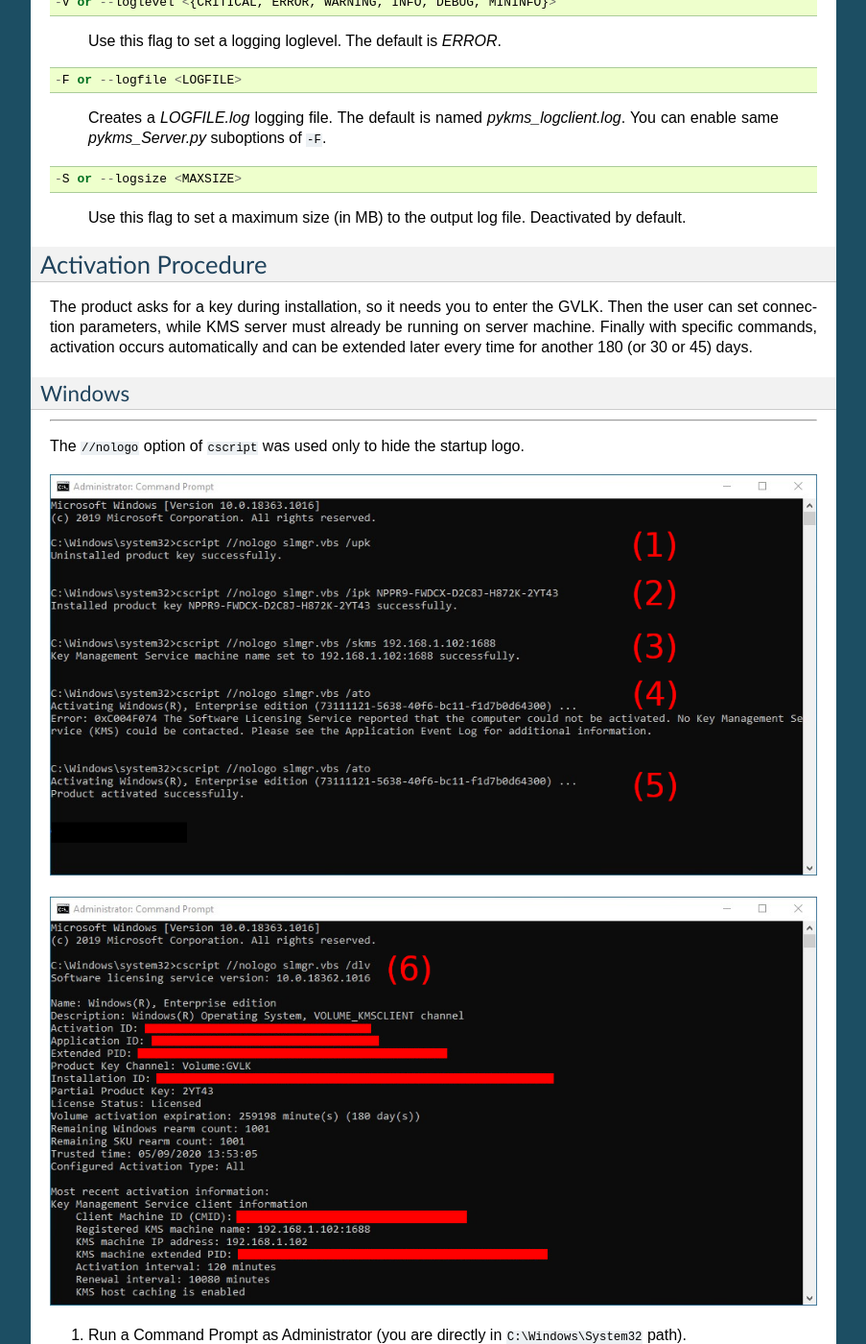
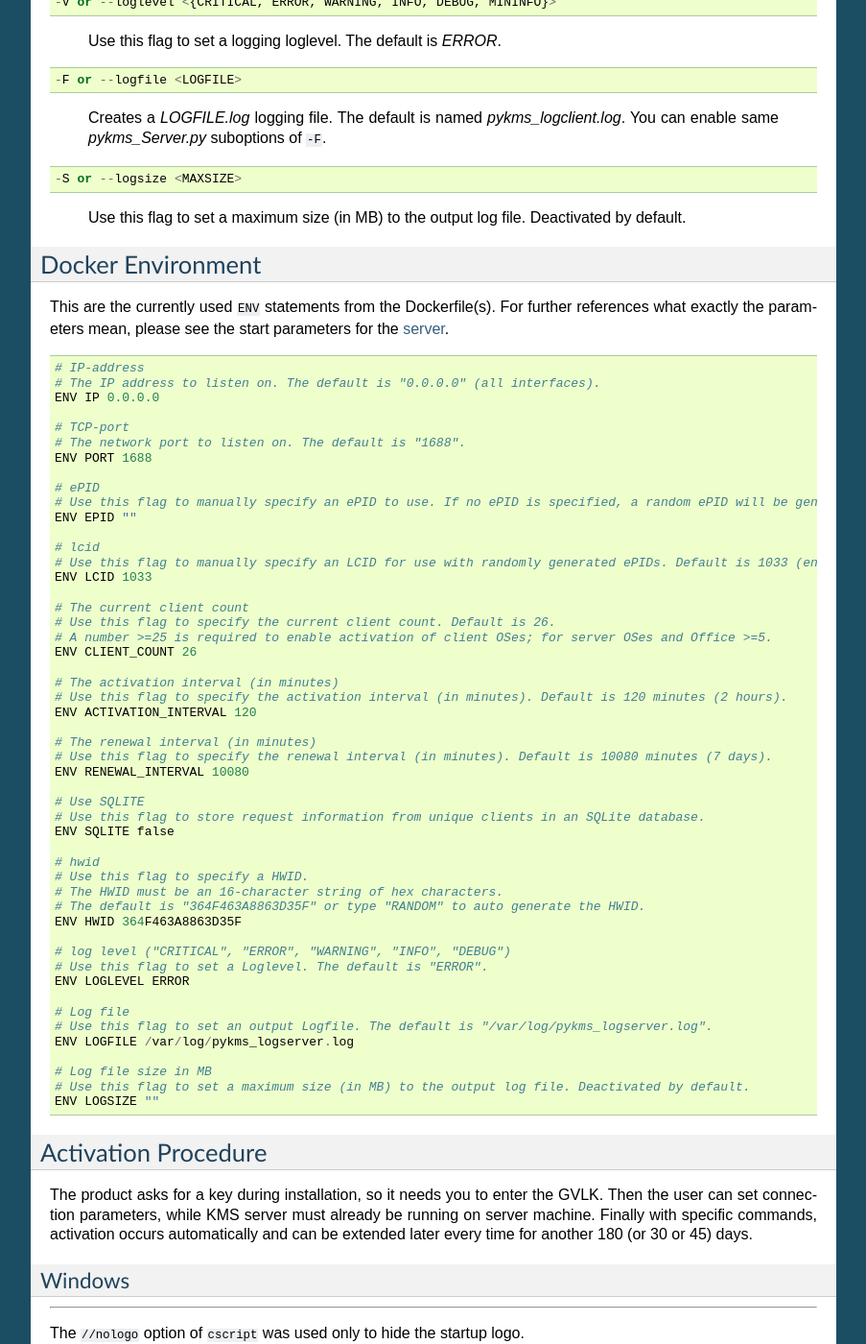
Before and after one commit to SystemRage/py-kms, a Sphinx documentation site: the page built from docs/Usage.md, in a window 1280 px wide and 1400 px high, scrolled down 4741 px. Shown: the whole window at 96% size, without its empty margins (198-1101 px from the left). Built offline with Sphinx 7.4.7, drawn with Linux system fonts in a browser that asks for light colours; some of the changed text lies outside the part shown.

Commit message:
Merged docker/README.md into docs (#103)
* Merged docker/README.md into docs

* Minor reformulations
Added references

* Moved docker section one up, because they are not really start parameters

* Fix links

* Moved the supported products section into documentation, as it does not fit the usage topic

````diff
--- a/docs/Usage.md
+++ b/docs/Usage.md
@@ -301,6 +301,61 @@
     -S or --logsize <MAXSIZE>
 > Use this flag to set a maximum size (in MB) to the output log file. Deactivated by default.
 
+## Docker Environment
+This are the currently used `ENV` statements from the Dockerfile(s). For further references what exactly the parameters mean, please see the start parameters for the [server](Usage.html#pykms-server-py).
+```
+# IP-address
+# The IP address to listen on. The default is "0.0.0.0" (all interfaces).
+ENV IP 0.0.0.0
+
+# TCP-port
+# The network port to listen on. The default is "1688".
+ENV PORT 1688
+
+# ePID
+# Use this flag to manually specify an ePID to use. If no ePID is specified, a random ePID will be generated.
+ENV EPID ""
+
+# lcid
+# Use this flag to manually specify an LCID for use with randomly generated ePIDs. Default is 1033 (en-us).
+ENV LCID 1033
+
+# The current client count
+# Use this flag to specify the current client count. Default is 26.
+# A number >=25 is required to enable activation of client OSes; for server OSes and Office >=5.
+ENV CLIENT_COUNT 26
+
+# The activation interval (in minutes)
+# Use this flag to specify the activation interval (in minutes). Default is 120 minutes (2 hours).
+ENV ACTIVATION_INTERVAL 120
+
+# The renewal interval (in minutes)
+# Use this flag to specify the renewal interval (in minutes). Default is 10080 minutes (7 days).
+ENV RENEWAL_INTERVAL 10080
+
+# Use SQLITE
+# Use this flag to store request information from unique clients in an SQLite database.
+ENV SQLITE false
+
+# hwid
+# Use this flag to specify a HWID.
+# The HWID must be an 16-character string of hex characters.
+# The default is "364F463A8863D35F" or type "RANDOM" to auto generate the HWID.
+ENV HWID 364F463A8863D35F
+
+# log level ("CRITICAL", "ERROR", "WARNING", "INFO", "DEBUG")
+# Use this flag to set a Loglevel. The default is "ERROR".
+ENV LOGLEVEL ERROR
+
+# Log file
+# Use this flag to set an output Logfile. The default is "/var/log/pykms_logserver.log".
+ENV LOGFILE /var/log/pykms_logserver.log
+
+# Log file size in MB
+# Use this flag to set a maximum size (in MB) to the output log file. Deactivated by default.
+ENV LOGSIZE ""
+```
+
 ## Activation Procedure
 The product asks for a key during installation, so it needs you to enter the GVLK. Then the user can set connection parameters, while KMS server must already be running on server machine. Finally with specific commands, activation occurs automatically and can be extended later every time for another 180 (or 30 or 45) days.
 
````
Also changed, not shown: other parts of docs/Usage.md (+0 -5 lines), docs/Documentation.md (+5 -0 lines), docs/Getting Started.md (+43 -1 lines), docker/README.md (deleted).
